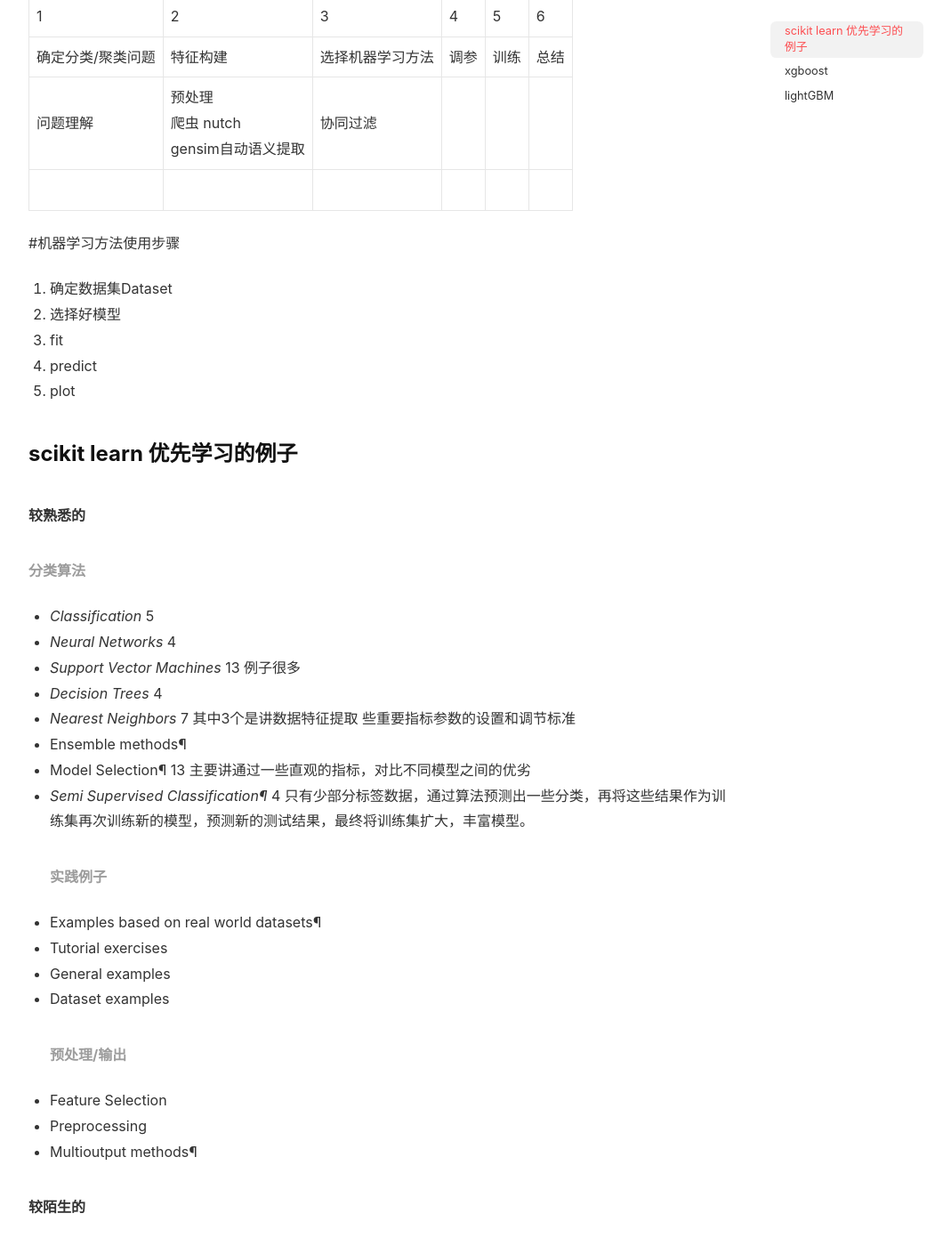
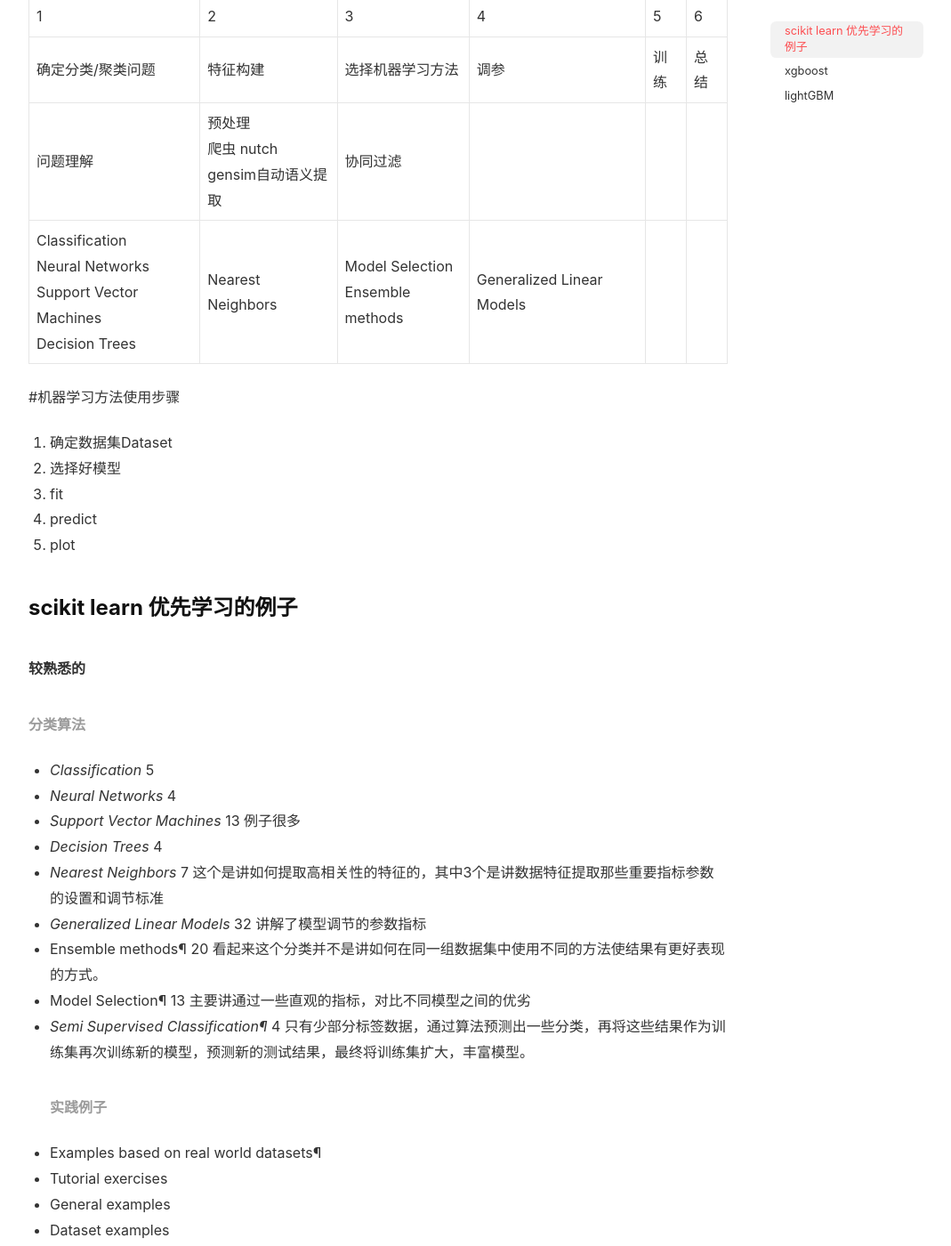
Before and after one commit to slyrx/Tech_Blog, a Jekyll site: the page built from _posts/2018-4-24-机器学习一般流程.md, in a window 1280 px wide and 1400 px high, scrolled down 296 px. Shown: the whole window at 89% size, without its empty margins (105-1174 px from the left). Built offline with Jekyll 4.4.1, drawn with Linux system fonts in a browser that asks for light colours; nearby versions of some CDN libraries.

Commit message:
modify articles

```diff
--- a/_posts/2018-4-24-机器学习一般流程.md
+++ b/_posts/2018-4-24-机器学习一般流程.md
@@ -10,7 +10,7 @@
 | 1            | 2                                 | 3           |  4 |  5 |  6 |
 |确定分类/聚类问题|特征构建                            |选择机器学习方法|调参|训练|总结|
 |问题理解        |预处理<br>爬虫 nutch<br>gensim自动语义提取  |协同过滤||||
-|||||||
+|Classification<br>Neural Networks<br>Support Vector Machines<br>Decision Trees| Nearest Neighbors | Model Selection<br> Ensemble methods | Generalized Linear Models |||
 
 
 #机器学习方法使用步骤
@@ -27,8 +27,9 @@
 + _Neural Networks_ 4
 + _Support Vector Machines_  13 例子很多
 + _Decision Trees_ 4
-+ _Nearest Neighbors_ 7 其中3个是讲数据特征提取 些重要指标参数的设置和调节标准
-+ Ensemble methods¶
++ _Nearest Neighbors_ 7 这个是讲如何提取高相关性的特征的，其中3个是讲数据特征提取那些重要指标参数的设置和调节标准
++ _Generalized Linear Models_ 32 讲解了模型调节的参数指标
++ Ensemble methods¶ 20 看起来这个分类并不是讲如何在同一组数据集中使用不同的方法使结果有更好表现的方式。
 + Model Selection¶  13 主要讲通过一些直观的指标，对比不同模型之间的优劣
 + _Semi Supervised Classification¶_ 4 只有少部分标签数据，通过算法预测出一些分类，再将这些结果作为训练集再次训练新的模型，预测新的测试结果，最终将训练集扩大，丰富模型。
 ###### 实践例子
```
